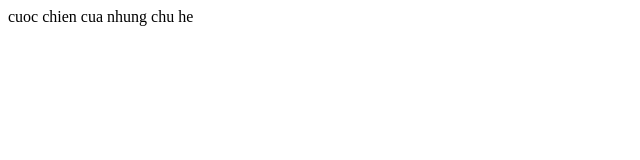
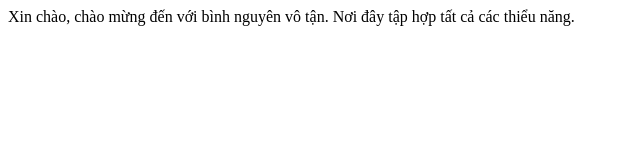
Before and after one commit to hoangdangnguyentrieu-coder/dangdeptrai, a plain HTML site: page index.html in a window 1280 px wide. Shown: the whole page, without its empty margins (0-640 px from the left). Drawn offline with Linux system fonts and the light colour scheme.

Commit message:
Update index.html

```diff
--- a/index.html
+++ b/index.html
@@ -1,9 +1,9 @@
 <!DOCTYPE htm]>
 <htm]>
   <head>
-    <title>Skibidi tolet vs khoa me</title>
+    <title>giới thiệu bản thân</title>
   </head>
   <body>
-    cuoc chien cua nhung chu he
+    Xin chào, chào mừng đến với bình nguyên vô tận. Nơi đây tập hợp tất cả các thiểu năng.
   </body>
 </htm>
```
